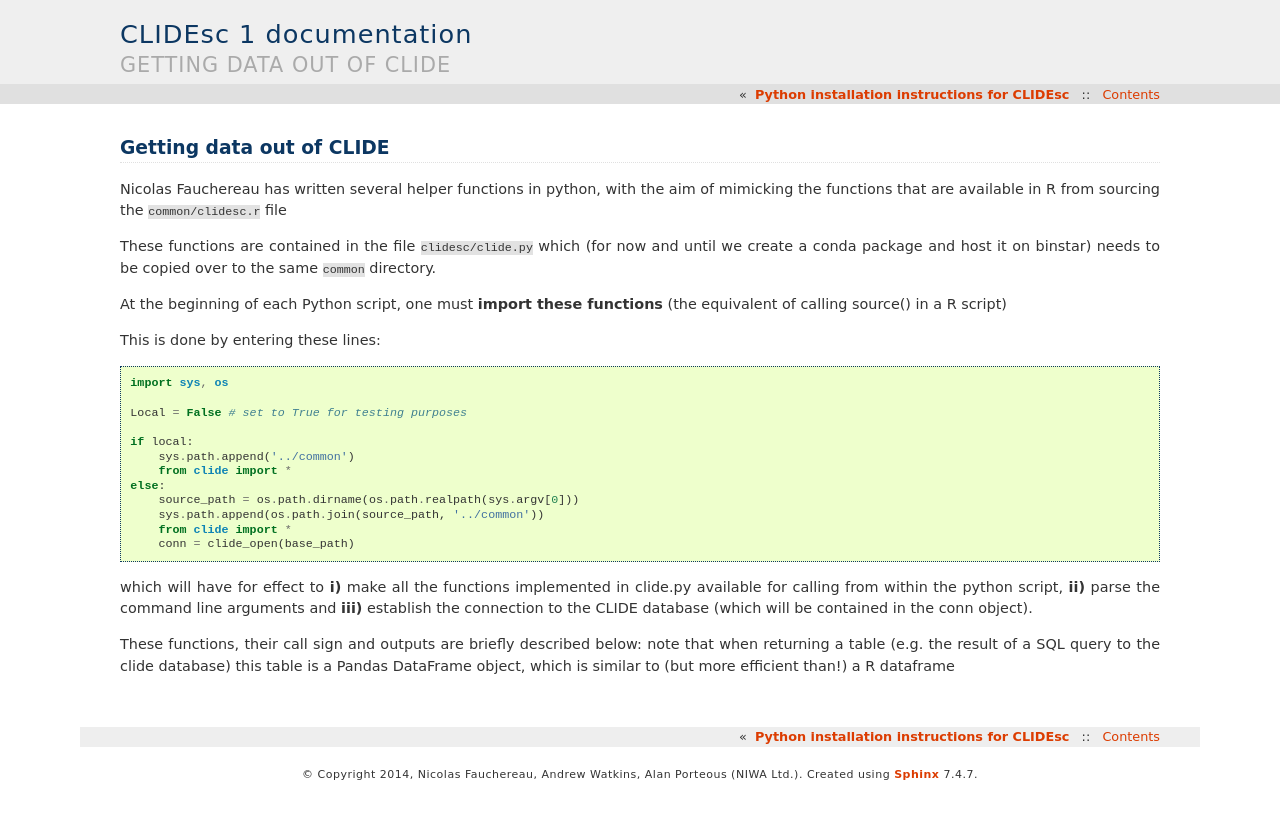
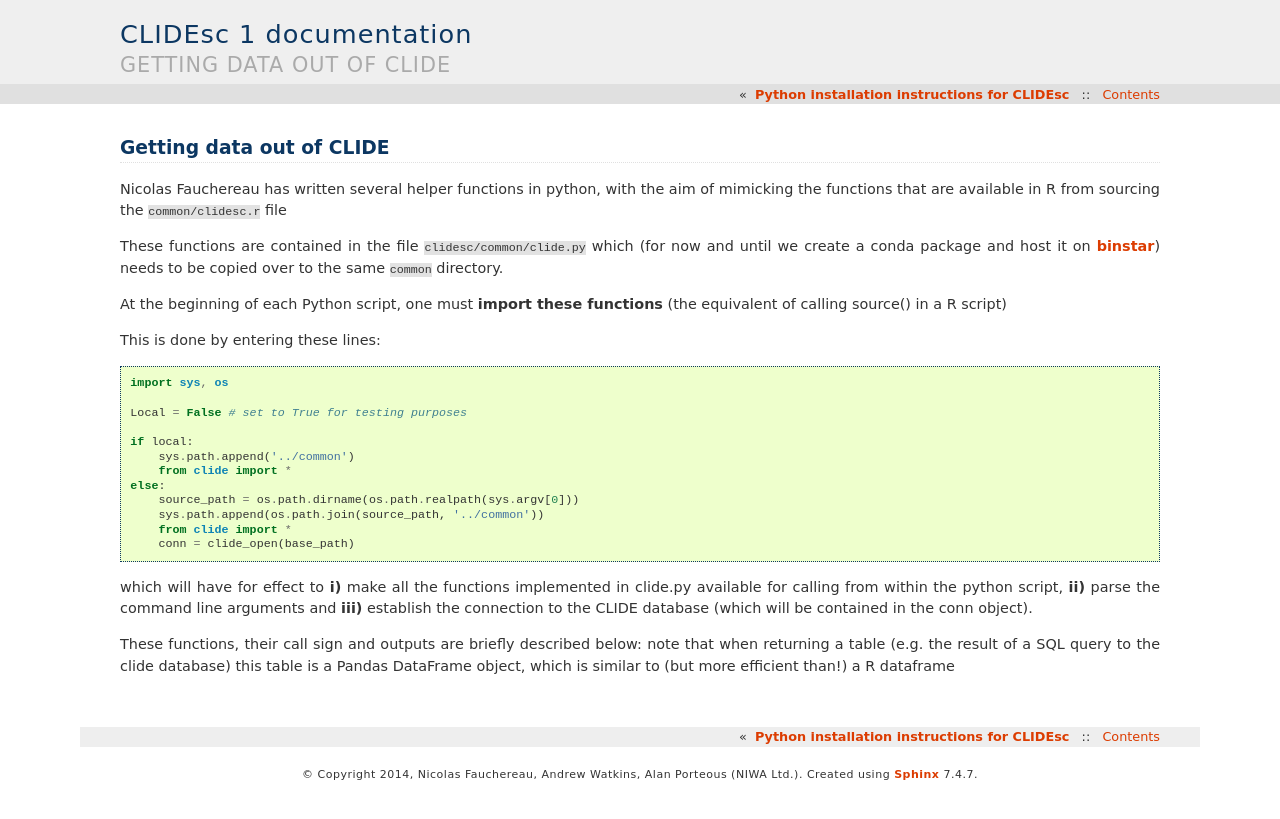
Before and after one commit to nicolasfauchereau/clidesc, a Sphinx documentation site: the page built from docs/clide.rst, in a window 1280 px wide. Shown: the top 819 px of the page. Built offline with Sphinx 7.4.7, drawn with Linux system fonts in a browser that asks for light colours.

Commit message:
we're gonna push clidesc on binstar at some point

```diff
--- a/docs/clide.rst
+++ b/docs/clide.rst
@@ -5,9 +5,10 @@ Nicolas Fauchereau has written several helper functions in python, with
 the aim of mimicking the functions that are available in R from sourcing
 the ``common/clidesc.r`` file
 
-These functions are contained in the file ``clidesc/clide.py`` which
-(for now and until we create a conda package and host it on binstar)
-needs to be copied over to the same ``common`` directory.
+These functions are contained in the file ``clidesc/common/clide.py``
+which (for now and until we create a conda package and host it on
+`binstar <https://binstar.org/nicolasfauchereau>`_) needs to be copied
+over to the same ``common`` directory.
 
 At the beginning of each Python script, one must **import these
 functions** (the equivalent of calling source() in a R script)
```
Also changed, not shown: docs/clide.md (+1 -1 lines), 5 other files.
